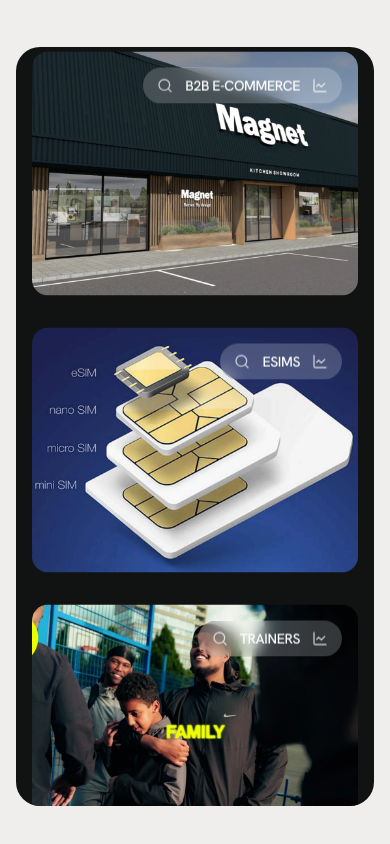
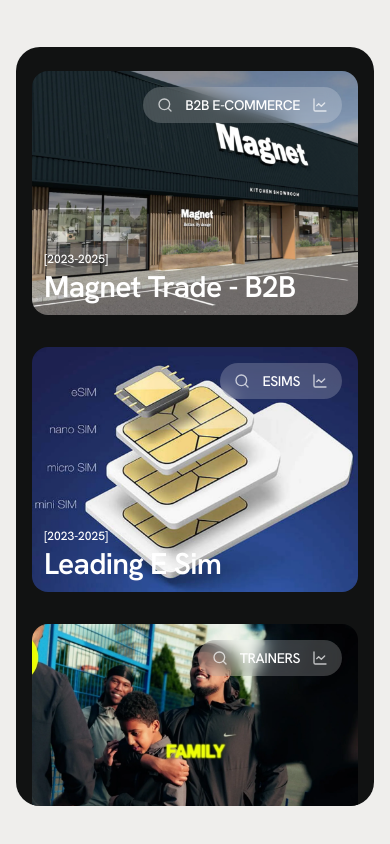
Before and after one commit to RahulKhanSuvo/rise-at-seven, a Next.js app: page / in a window 390 px wide. Shown: the part 1480-2324 px from the top of the page. Built offline with nearby package versions, Linux system fonts and the light colour scheme.

Commit message:
feat: add mobile-responsive Featured Work section with project timeline and title details

```diff
--- a/src/components/Featured/FeaturedWork.tsx
+++ b/src/components/Featured/FeaturedWork.tsx
@@ -34,7 +34,7 @@ export default function FeaturedWork() {
     };
   }, []);
   const [hoveredProjectId, setHoveredProjectId] = useState<number | null>(null);
-  const y = useTransform(scrollYProgress, [0, 1], ["30px", `-${moveAmount}px`]);
+  const y = useTransform(scrollYProgress, [0, 1], ["0px", `-${moveAmount}px`]);
   const y2 = useTransform(scrollYProgress, [0, 1], ["25%", "-40%"]);
 
   return (
@@ -85,8 +85,15 @@ export default function FeaturedWork() {
               ))}
             </motion.div>
           </div>
-          <div className="lg:flex-1 xl:w-3/7 h-full overflow-hidden items-center">
-            <motion.div ref={projectsWrapperRef} style={{ y }}>
+          <div className="lg:flex-1 w-full xl:w-3/7 h-full overflow-hidden items-center">
+            <motion.div
+              ref={projectsWrapperRef}
+              className="pt-0 lg:py-8"
+              style={{ y }}
+            >
+              <p className="text-lg md:text-2xl py-3.5 lg:hidden font-semibold bg-grey-900 w-full">
+                Featured Work
+              </p>
               <Projects
                 hoveredProjectId={hoveredProjectId}
                 setHoveredProjectId={setHoveredProjectId}
--- a/src/components/Featured/Project.tsx
+++ b/src/components/Featured/Project.tsx
@@ -18,7 +18,7 @@ export default function Project({
   setHovered,
   resetHover,
 }: ProjectProps) {
-  const { title, image, type, description, color } = project;
+  const { title, image, type, description, color, timeline } = project;
   const [isInternalHovered, setIsInternalHovered] = useState(false);
   const containerRef = useRef<HTMLDivElement>(null);
 
@@ -75,7 +75,13 @@ export default function Project({
           <ChartLine className="size-4 opacity-70" />
         </div>
       </div>
-
+      {/* title for tablet and mobile */}
+      <div className="absolute bottom-0 left-0 w-full p-3 z-30 lg:hidden">
+        <span className="font-medium text-xs ">{`[${timeline}]`}</span>
+        <h2 className="text-3xl font-semibold tracking-tight leading-[1.1] text-balance">
+          {title}
+        </h2>
+      </div>
       {/* Reveal Layer (Circle Mask) */}
       <motion.div
         className="col-start-1 row-start-1 flex flex-col items-start justify-between z-40 p-4 lg:p-6 pointer-events-none"
```
